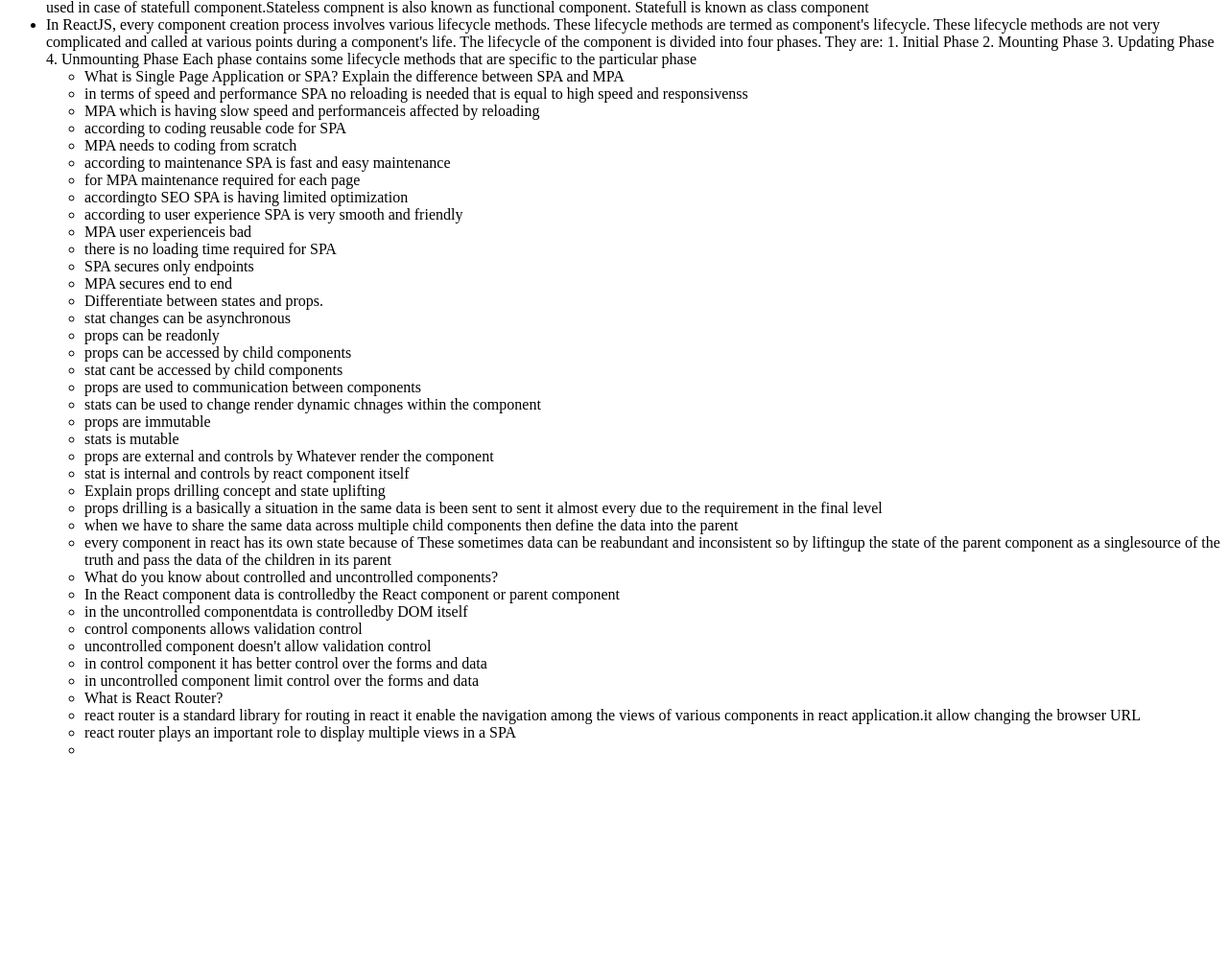
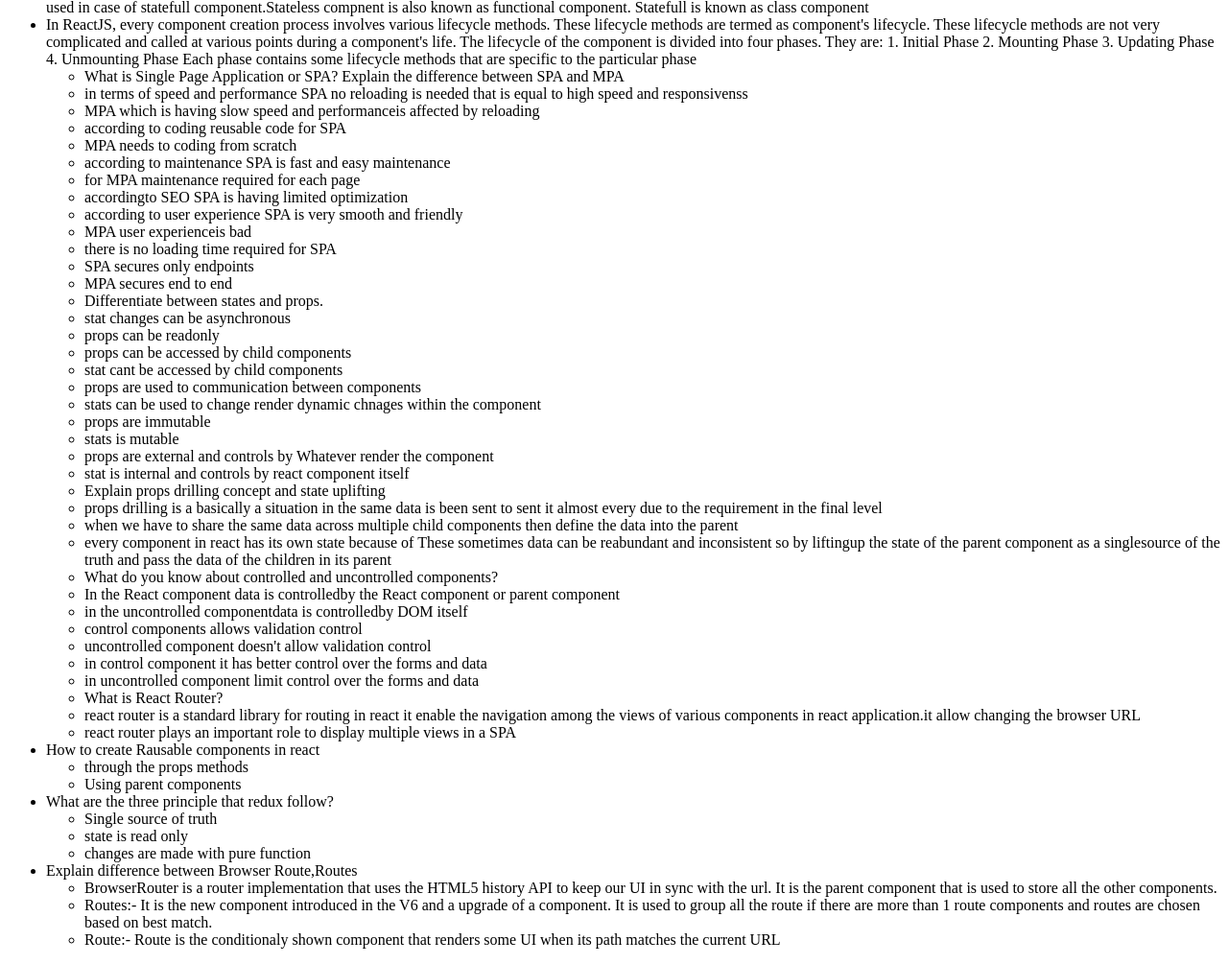
Before and after one commit to Nayanbarahate/React, a plain HTML site: page index.html in a window 1280 px wide. Shown: the part 593-1598 px from the top of the page at 96% size. Before the commit the page ends 1400 px from the top, so only its background shows below. Drawn offline with Linux system fonts and the light colour scheme.

Commit message:
one changes

```diff
--- a/index.html
+++ b/index.html
@@ -93,10 +93,28 @@
            <li>react router plays an important role to display multiple views in a SPA</li>
 
        </ul>
+       <li>How to create Rausable components in react</li>
        <ul>
-           <li></li>
+
+          <li>through the props methods </li>
+          <li>Using parent components</li>
        </ul>
+       <li>What are the three principle that redux follow?</li>
+       <ul>
+           <li>Single source of truth</li>
+           <li>state is read only </li>
+           <li>changes are made with pure function</li>
+       </ul>
+       <li>Explain difference between Browser Route,Routes</li>
+        <ul>
+            <li>BrowserRouter is a router implementation that uses the HTML5 history API to keep our UI in sync with the url. It is the parent component that is used to store all the other components.</li>
+             <li>Routes:- It is the new component introduced in the V6 and a upgrade of a component. It is used to group all the route if there are more than 1 route components and routes are chosen based on best match.</li>
+             <li>Route:- Route is the conditionaly shown component that renders some UI when its path matches the current URL</li>
 
+        </ul>
+        <ul>
+
+        </ul>
 </ol>
 </body>
 </html>
```
